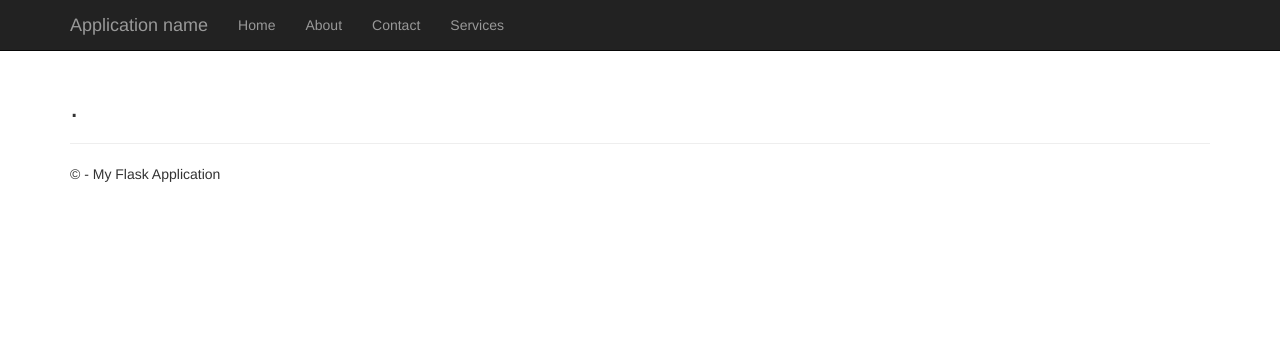
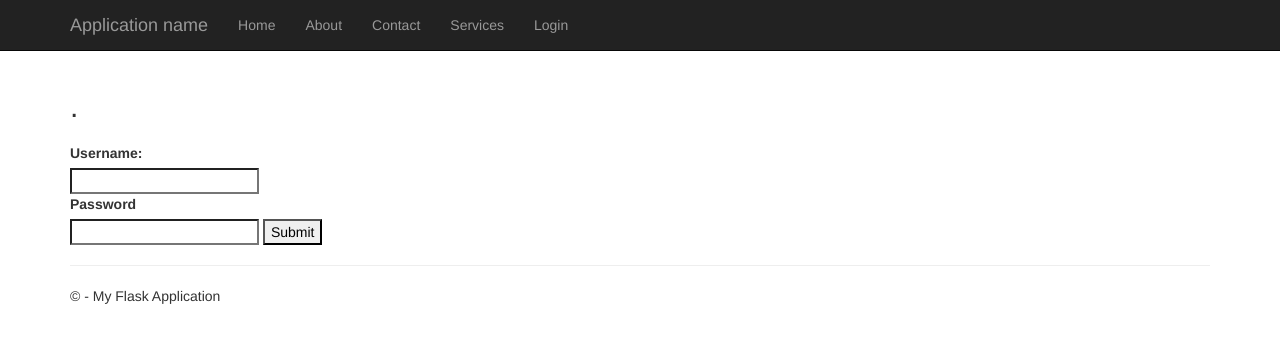
Before and after one commit to AngelaPearce/LearningFlask, a Flask app: template BasicProject/BasicProject/templates/services.html in a window 1280 px wide. Shown: the top 343 px of the page. Run offline with Flask 2, Linux system fonts and the light colour scheme; the template is opened without the code that fills it, so the values that code supplies are empty.

Commit message:
Login feature added working html css with username user and password pass for html and css, still to add credential security and link to database

```diff
--- a/BasicProject/BasicProject/templates/layout.html
+++ b/BasicProject/BasicProject/templates/layout.html
@@ -26,6 +26,7 @@
                     <li><a href="{{ url_for('about') }}">About</a></li>
                     <li><a href="{{ url_for('contact') }}">Contact</a></li>
                     <li><a href="{{ url_for('services') }}">Services</a></li>
+                    <li><a href="{{ url_for('login') }}">Login</a></li>
                 </ul>
             </div>
         </div>
--- a/BasicProject/BasicProject/templates/services.html
+++ b/BasicProject/BasicProject/templates/services.html
@@ -5,4 +5,12 @@
 <h2>{{ title }}.</h2>
 <h3>{{ message }}</h3>
 
+<form action="\login" method="POST">
+    <label for="fname">Username:</label><br>
+    <input type="text" id="username" name="username"><br>
+    <label for="lname">Password</label><br>
+    <input type="password" id="psw" name="psw">
+    <button type="submit">Submit</button>
+</form>
+
 {% endblock %}
--- a/BasicProject/app.py
+++ b/BasicProject/app.py
@@ -1,4 +1,4 @@
-from flask import Flask
+from flask import Flask, request
 app = Flask(__name__)
 
 # Make the WSGI interface available at the top level so wfastcgi can get it.
```
Also changed, not shown: BasicProject/BasicProject/views.py (+27 -1 lines).
